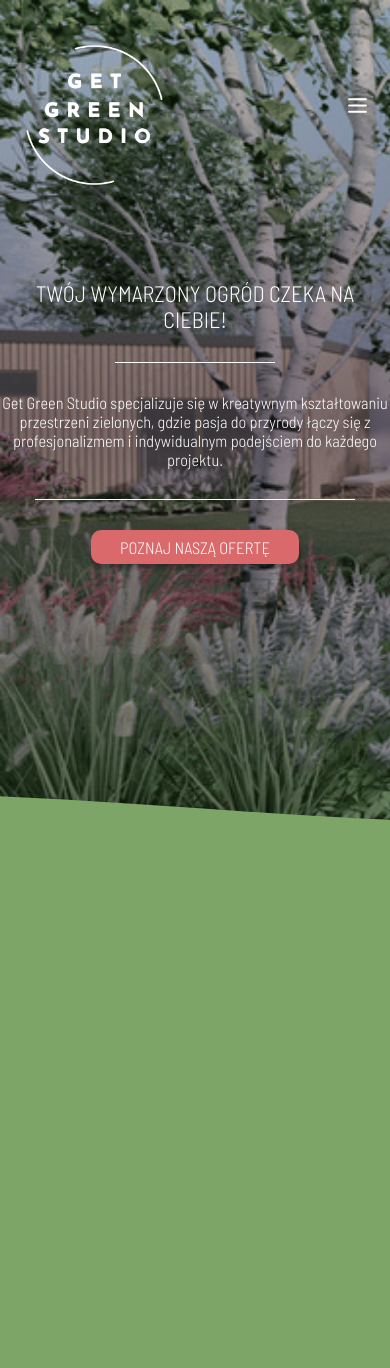
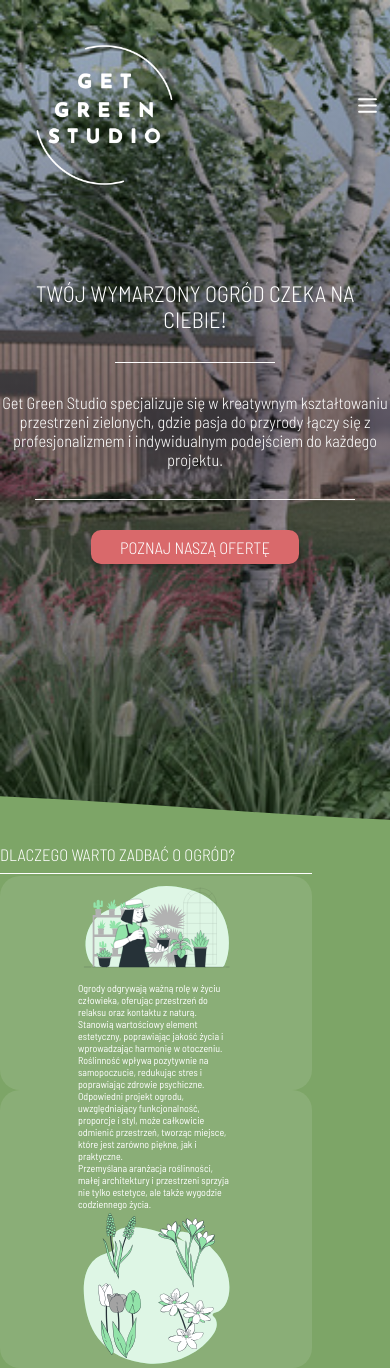
Before and after one commit to michalmiotla/get-green-studio-react-website, a React (Vite) app: page / in a window 390 px wide. Before the commit the page ends 844 px from the top, so only its background shows below. Built offline with nearby package versions, Linux system fonts and the light colour scheme.

Commit message:
working with responsivity

```diff
--- a/src/App.jsx
+++ b/src/App.jsx
@@ -1,5 +1,2 @@
-function App() {
-	return <p>hello</p>
-}
-
+function App() {}
 export default App
--- a/src/components/Layout/Layout.jsx
+++ b/src/components/Layout/Layout.jsx
@@ -1,6 +1,4 @@
 import { Navigation } from '../Navigation/Navigation'
-import { Footer } from '../Footer/Footer'
-import { Container } from '../Container/Container'
 import { MainPage } from '../../views/MainPage/MainPage'
 
 export function Layout() {
--- /dev/null
+++ b/src/components/MainPageSections/HowToCare.jsx
@@ -0,0 +1,45 @@
+import { Container } from '../Container/Container'
+import styles from './HowToCare.module.css'
+
+export function HowToCare() {
+	return (
+		<Container>
+			<div className={styles.main}>
+				<p className={styles.title}>Dlaczego warto zadbać o ogród?</p>
+				<img className={styles.line} src='\src\assets\design\Line.jpg' alt='' />
+				<div className={styles.boxes}>
+					<div className={styles.box_one}>
+						<div className={styles.img_box}>
+							<img src='\src\assets\design\People taking care of plants-bro.svg' alt='' />
+						</div>
+						{/* <img src='\src\assets\design\Line.jpg' alt='' /> */}
+						<div className={styles.text_boxes}>
+							<p>
+								Ogrody odgrywają ważną rolę w życiu człowieka, oferując przestrzeń do relaksu oraz kontaktu z naturą.
+								Stanowią wartościowy element estetyczny, poprawiając jakość życia i wprowadzając harmonię w otoczeniu.
+							</p>
+							<p>Roślinność wpływa pozytywnie na samopoczucie, redukując stres i poprawiając zdrowie psychiczne.</p>
+						</div>
+					</div>
+					{/* <img src='\src\assets\design\Line.jpg' alt='' /> */}
+					<div className={styles.box_two}>
+						<div className={styles.text_boxes}>
+							<p>
+								Odpowiedni projekt ogrodu, uwzględniający funkcjonalność, proporcje i styl, może całkowicie odmienić
+								przestrzeń, tworząc miejsce, które jest zarówno piękne, jak i praktyczne.
+							</p>
+							<p>
+								Przemyślana aranżacja roślinności, małej architektury i przestrzeni sprzyja nie tylko estetyce, ale
+								także wygodzie codziennego życia.
+							</p>
+						</div>
+						{/* <img src='\src\assets\design\Line.jpg' alt='' /> */}
+						<div className={styles.img_box}>
+							<img src='\src\assets\design\Spring flower-bro.svg' alt='' />
+						</div>
+					</div>
+				</div>
+			</div>
+		</Container>
+	)
+}
--- /dev/null
+++ b/src/components/MainPageSections/HowToCare.module.css
@@ -0,0 +1,35 @@
+.main {
+	width: 80%;
+	.title {
+		text-transform: uppercase;
+		font-weight: 300;
+		font-size: clamp(1.6rem, 1.333vw + 1.133rem, 2.8rem);
+	}
+
+	.line {
+		width: 100%;
+		height: 1px;
+	}
+
+	.boxes {
+		position: relative;
+		display: flex;
+		flex-direction: column;
+
+		.box_one,
+		.box_two {
+			position: relative;
+			display: flex;
+			flex-direction: column;
+			justify-content: center;
+			align-items: center;
+			border-radius: 2rem;
+			background-color: var(--box-low-opacity);
+
+			.img_box,
+			.text_boxes {
+				width: 50%;
+			}
+		}
+	}
+}
--- a/src/components/Navigation/Navigation.module.css
+++ b/src/components/Navigation/Navigation.module.css
@@ -3,8 +3,8 @@
 	position: absolute;
 	display: flex;
 	justify-content: space-between;
-	position: absolute;
 	width: 100%;
+	padding-inline: 1rem;
 }
 
 .logo {
@@ -23,7 +23,6 @@
 	position: relative;
 	height: 100%;
 	padding-top: 20px;
-	padding-right: 2rem;
 	align-self: center;
 }
 
--- a/src/components/Wave/Wave.module.css
+++ b/src/components/Wave/Wave.module.css
@@ -1,7 +1,7 @@
 .wave {
 	position: absolute;
 	bottom: 0;
-	width: 100vw;
+	width: 100%;
 	height: clamp(5rem, 1.433vw + 4.499rem, 10rem);
 	background-image: url(../../assets/design/wave.svg);
 	background-size: cover;
--- a/src/global.css
+++ b/src/global.css
@@ -8,6 +8,7 @@ html {
 	font-size: 62.5%;
 	font-family: 'Barlow Semi Condensed', sans-serif;
 	background-color: var(--background-main-color);
+	color: var(--font-main-color);
 }
 
 a {
--- a/src/theme.css
+++ b/src/theme.css
@@ -7,4 +7,5 @@
 	--table-main-color: #5d804a;
 	--button-main-color: #d9696b;
 	--button-hover-color: #c75456;
+	--box-low-opacity: rgb(255, 255, 255, 0.1);
 }
--- a/src/views/MainPage/MainPage.jsx
+++ b/src/views/MainPage/MainPage.jsx
@@ -1,5 +1,12 @@
-import { Hero } from '../../components/Hero/Hero'
+import { Container } from '../../components/Container/Container.jsx'
+import { Hero } from '../../components/Hero/Hero.jsx'
+import { HowToCare } from '../../components/MainPageSections/HowToCare.jsx'
 
 export function MainPage() {
-	return <Hero />
+	return (
+		<>
+			<Hero />
+			<HowToCare />
+		</>
+	)
 }
```
Also changed, not shown: src/assets/design/People taking care of plants-bro.svg (added), src/assets/design/Spring flower-bro.svg (added).
